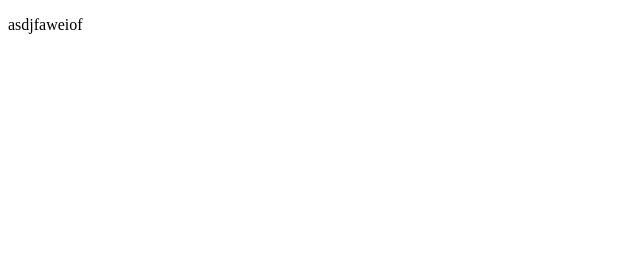
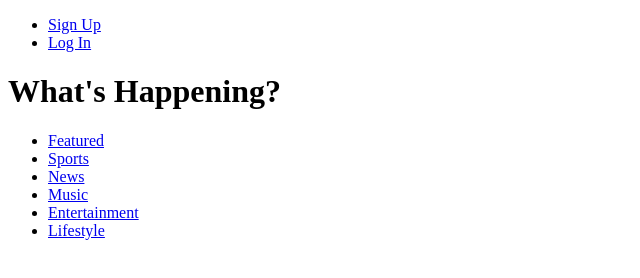
Before and after one commit to Aleczander93/express_static, a website: page public/html/index.html in a window 1280 px wide. Shown: the whole page, without its empty margins (0-640 px from the left). Drawn offline with Linux system fonts and the light colour scheme.

Commit message:
completed landing page header

```diff
--- a/public/html/index.html
+++ b/public/html/index.html
@@ -1,11 +1,36 @@
 <!DOCTYPE html>
 <html>
-<head>
-  <title>Document</title>
-</head>
-<body>
-  <p>
-    asdjfaweiof
-  </p>
-</body>
+  <head>
+    <title>Twitter...It's what's happening...</title>
+  </head>
+  <body>
+    <header>
+      <ul>
+        <li>
+          <a href="/signup"> Sign Up </a>
+        </li>
+        <li>
+          <a href="/login">Log In</a>
+        </li>
+      </ul>
+      <!-- end of signup/login -->
+      <h1> What's Happening?</h1>
+      <!-- end of header title -->
+      <ul>
+        <li> <a href="/"> Featured </a> </li>
+        <li> <a href="/"> Sports </a> </li>
+        <li> <a href="/"> News </a> </li>
+        <li> <a href="/"> Music </a> </li>
+        <li> <a href="/"> Entertainment </a> </li>
+        <li> <a href="/"> Lifestyle </a> </li>
+      </ul>
+      <!-- end of nav -->
+    </header>
+    <main>
+
+    </main>
+    <footer>
+
+    </footer>
+  </body>
 </html>
```
